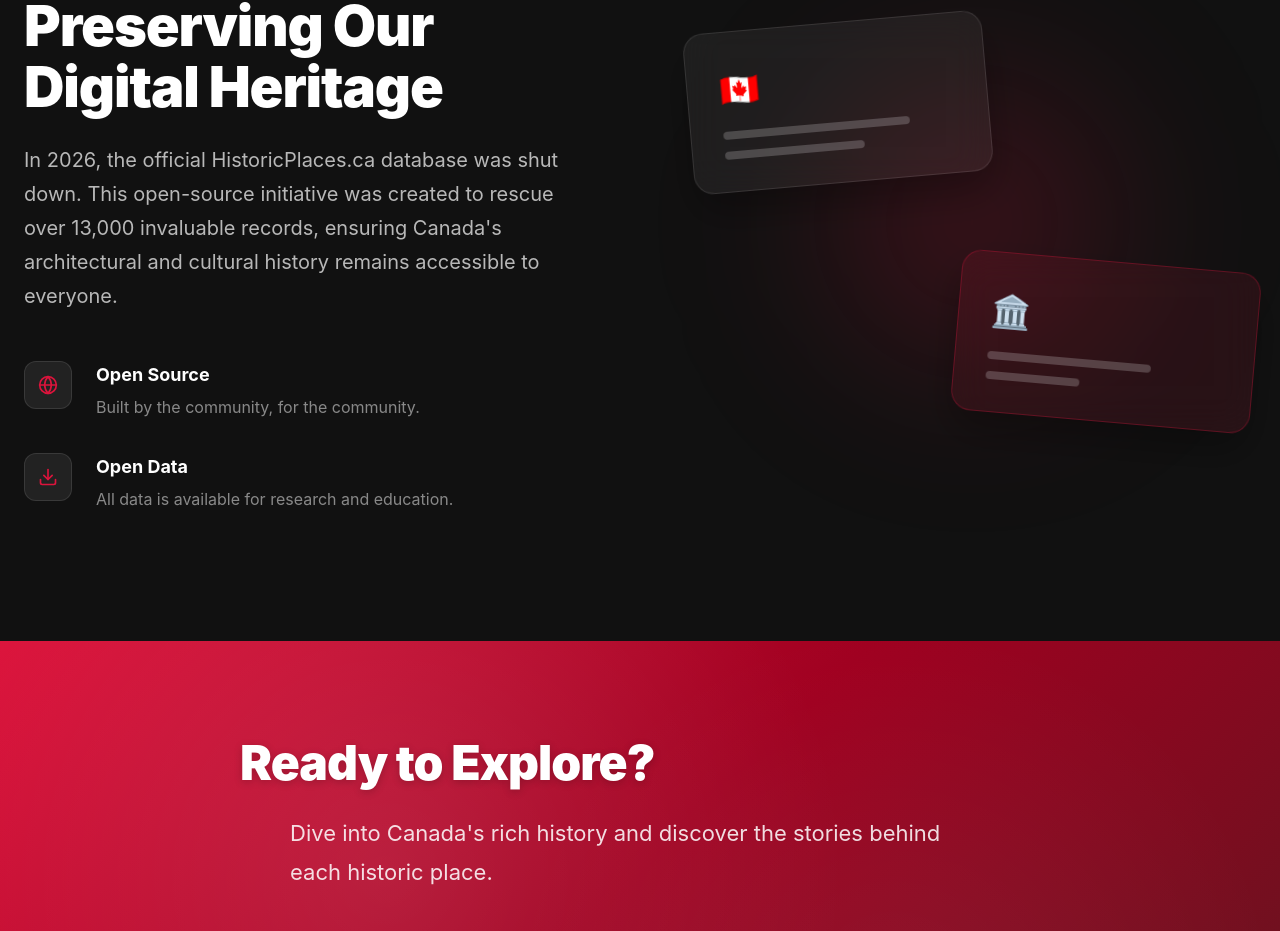
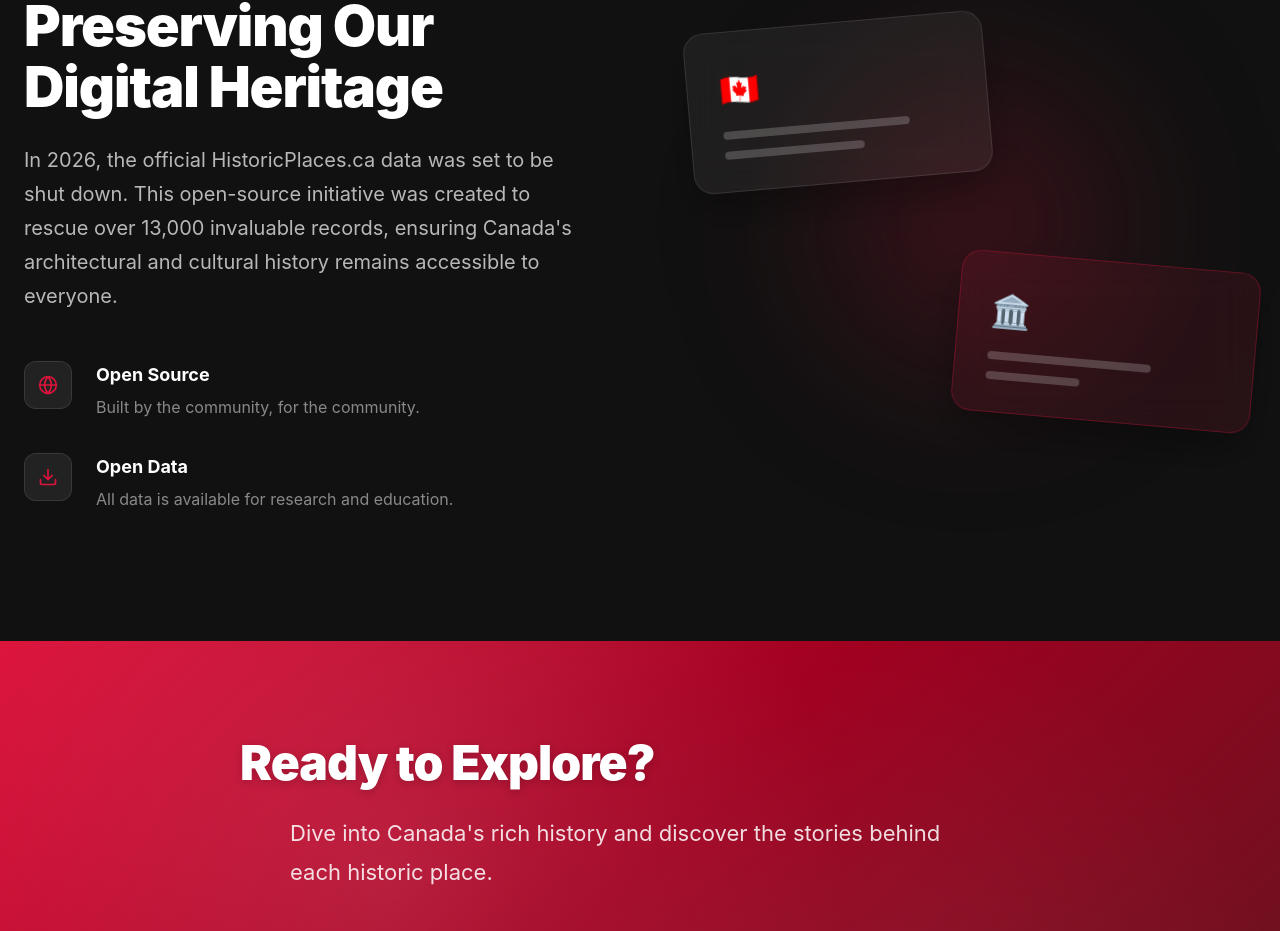
Before and after one commit to Gorskiz/historic-places-canada-2, a React (Vite) app in the folder website-src/: page / in a window 1280 px wide. Shown: the part 2497-3428 px from the top of the page. Built offline with nearby package versions, Linux system fonts and the light colour scheme; no server answers.

Commit message:
Wording fix for homepage / about

```diff
--- a/website-src/src/pages/Home.jsx
+++ b/website-src/src/pages/Home.jsx
@@ -151,7 +151,7 @@ function Home({ language }) {
       featuredPlaces: 'Featured Historic Places',
       loading: 'Loading...',
       about: 'About This Project',
-      aboutText: `In 2026, Parks Canada announced the closure of HistoricPlaces.ca without preserving its invaluable database of over ${stats?.totalPlaces?.toLocaleString() || '13,000'} historic sites. This community-led open source project was created to rescue and preserve this irreplaceable cultural heritage data for future generations.`,
+      aboutText: `In 2026, Parks Canada announced that HistoricPlaces.ca was set to be shut down without preserving its invaluable database of over ${stats?.totalPlaces?.toLocaleString() || '13,000'} historic sites. This community-led open source project was created to rescue and preserve this irreplaceable cultural heritage data for future generations.`,
       openSourceBadge: 'Open Source Project',
       why: 'Why This Matters',
       whyText: 'Historic places tell the story of Canada - from Indigenous heritage sites to colonial architecture, from battlefields to cultural landmarks. Without this central database, this knowledge would be lost.',
@@ -170,7 +170,7 @@ function Home({ language }) {
       viewAllCollections: 'View All Collections',
       missionBadge: 'Community Led',
       missionTitle: 'Preserving Our Digital Heritage',
-      missionText: `In 2026, the official HistoricPlaces.ca database was shut down. This open-source initiative was created to rescue over ${stats?.totalPlaces?.toLocaleString() || '13,000'} invaluable records, ensuring Canada's architectural and cultural history remains accessible to everyone.`,
+      missionText: `In 2026, the official HistoricPlaces.ca data was set to be shut down. This open-source initiative was created to rescue over ${stats?.totalPlaces?.toLocaleString() || '13,000'} invaluable records, ensuring Canada's architectural and cultural history remains accessible to everyone.`,
       openSourceTitle: 'Open Source',
       openSourceDesc: 'Built by the community, for the community.',
       dataTitle: 'Open Data',
@@ -187,7 +187,7 @@ function Home({ language }) {
       featuredPlaces: 'Lieux historiques en vedette',
       loading: 'Chargement...',
       about: 'À propos de ce projet',
-      aboutText: `En 2026, Parcs Canada a annoncé la fermeture de LieuxPatrimoniaux.ca sans préserver sa précieuse base de données de plus de ${stats?.totalPlaces?.toLocaleString() || '13 000'} sites historiques. Ce projet communautaire open source a été créé pour sauver et préserver ces données patrimoniales irremplaçables pour les générations futures.`,
+      aboutText: `En 2026, Parcs Canada a annoncé que LieuxPatrimoniaux.ca devait être fermé sans préserver sa précieuse base de données de plus de ${stats?.totalPlaces?.toLocaleString() || '13 000'} sites historiques. Ce projet communautaire open source a été créé pour sauver et préserver ces données patrimoniales irremplaçables pour les générations futures.`,
       openSourceBadge: 'Projet open source',
       why: 'Pourquoi c\'est important',
       whyText: 'Les lieux patrimoniaux racontent l\'histoire du Canada - des sites patrimoniaux autochtones à l\'architecture coloniale, des champs de bataille aux monuments culturels. Sans cette base de données centrale, ces connaissances seraient perdues.',
@@ -206,7 +206,7 @@ function Home({ language }) {
       viewAllCollections: 'Voir toutes les collections',
       missionBadge: 'Projet communautaire',
       missionTitle: 'Préserver notre patrimoine numérique',
-      missionText: `En 2026, la base de données officielle LieuxPatrimoniaux.ca a été fermée. Cette initiative open-source a été créée pour sauver plus de ${stats?.totalPlaces?.toLocaleString() || '13 000'} dossiers précieux, garantissant que l'histoire architecturale et culturelle du Canada reste accessible à tous.`,
+      missionText: `En 2026, la base de données officielle LieuxPatrimoniaux.ca devait être fermée. Cette initiative open-source a été créée pour sauver plus de ${stats?.totalPlaces?.toLocaleString() || '13 000'} dossiers précieux, garantissant que l'histoire architecturale et culturelle du Canada reste accessible à tous.`,
       openSourceTitle: 'Open Source',
       openSourceDesc: 'Construit par la communauté, pour la communauté.',
       dataTitle: 'Données ouvertes',
```
